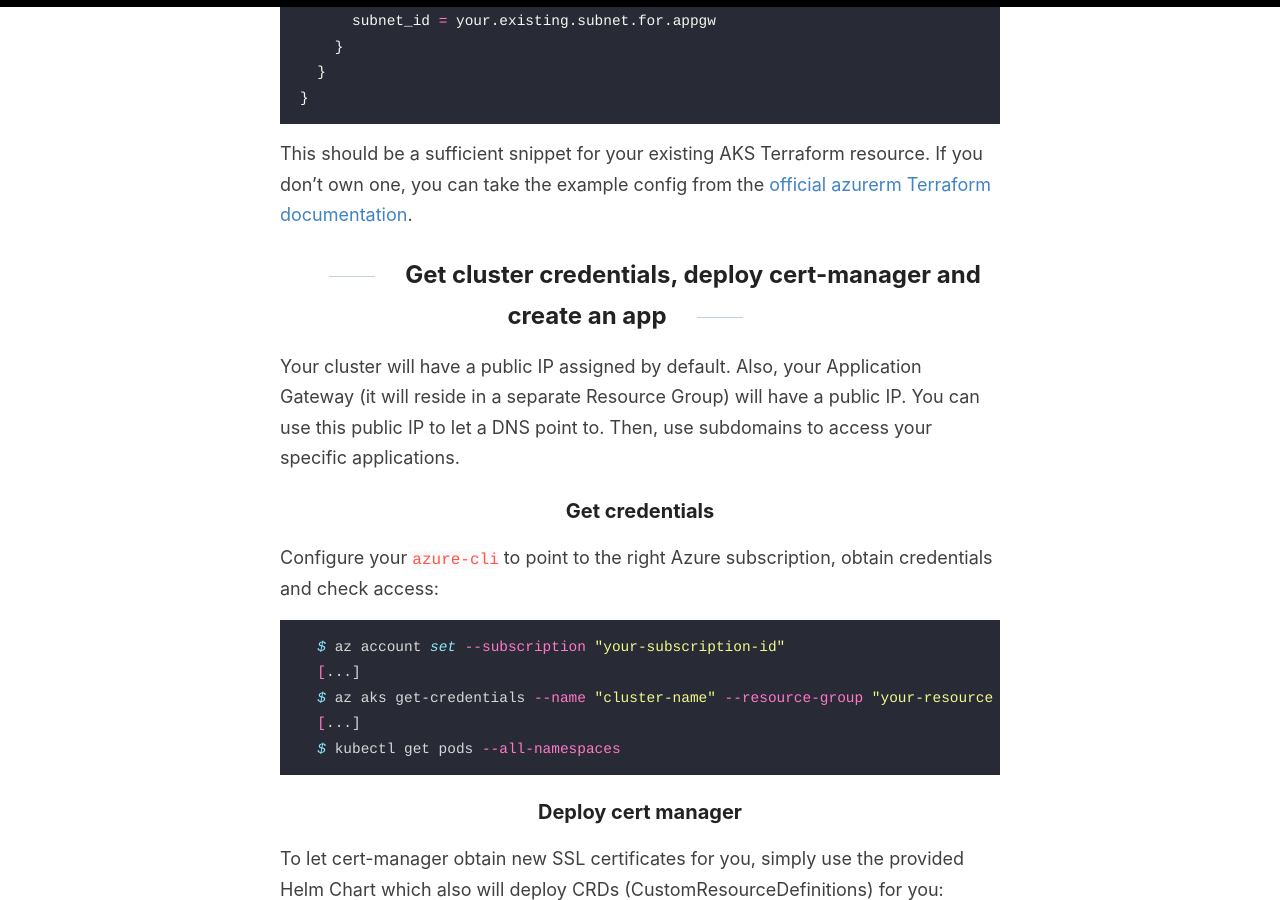
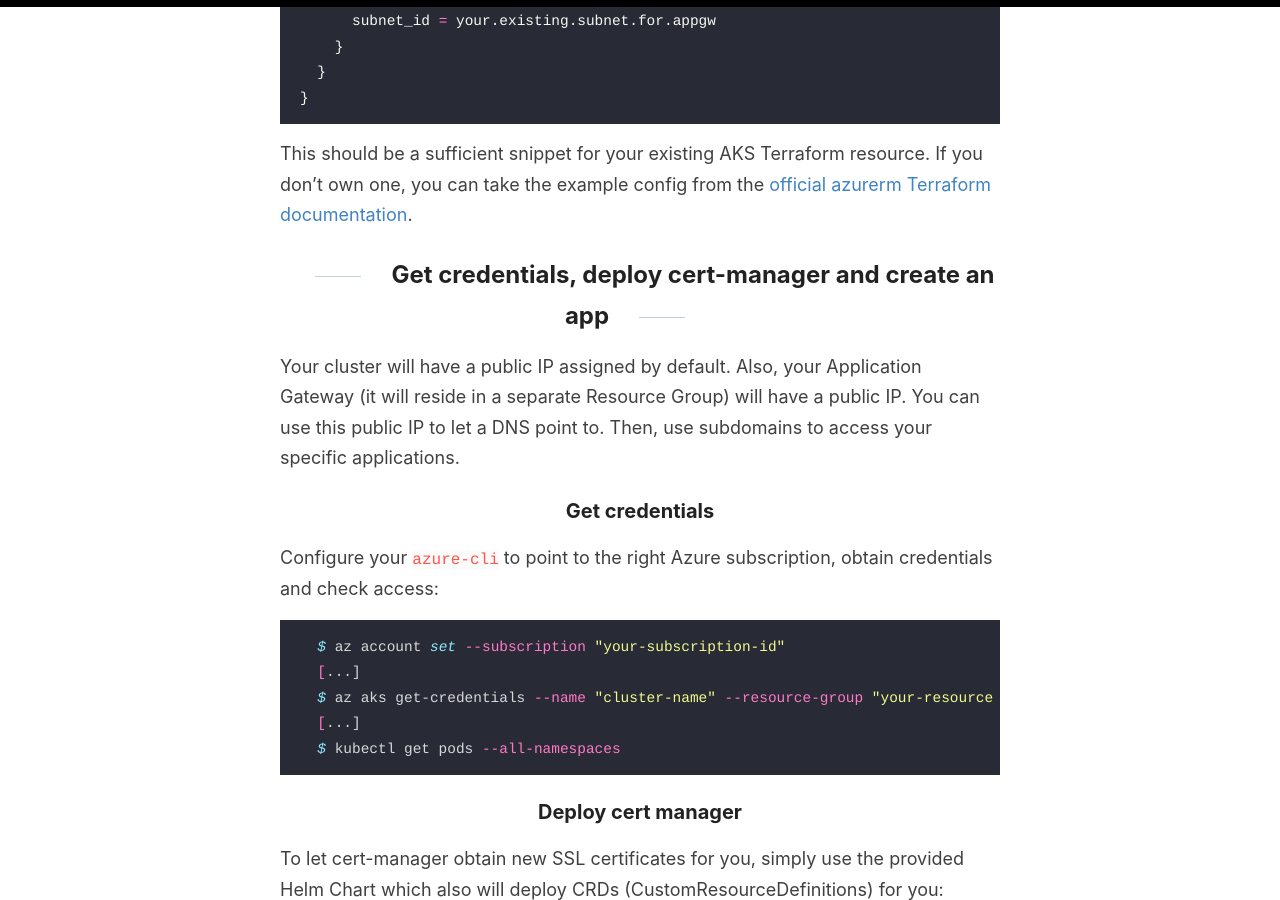
Before and after one commit to torbendury/torbendury.github.io, a Jekyll site: the page built from _posts/2021-11-27-azure-kubernetes-with-application-gateway-and-ssl.md, in a window 1280 px wide and 900 px high, scrolled down 3097 px. Built offline with Jekyll 4.4.1, drawn with Linux system fonts in a browser that asks for light colours.

Commit message:
fix: section heading split up over two lines

```diff
--- a/_posts/2021-11-27-azure-kubernetes-with-application-gateway-and-ssl.md
+++ b/_posts/2021-11-27-azure-kubernetes-with-application-gateway-and-ssl.md
@@ -74,7 +74,7 @@ resource "azurerm_kubernetes_cluster" "example" {
 
 This should be a sufficient snippet for your existing AKS Terraform resource. If you don't own one, you can take the example config from the [official azurerm Terraform documentation](https://registry.terraform.io/providers/hashicorp/azurerm/latest/docs/resources/kubernetes_cluster).
 
-## Get cluster credentials, deploy cert-manager and create an app
+## Get credentials, deploy cert-manager and create an app
 
 Your cluster will have a public IP assigned by default. Also, your Application Gateway (it will reside in a separate Resource Group) will have a public IP. You can use this public IP to let a DNS point to. Then, use subdomains to access your specific applications.
 
```
